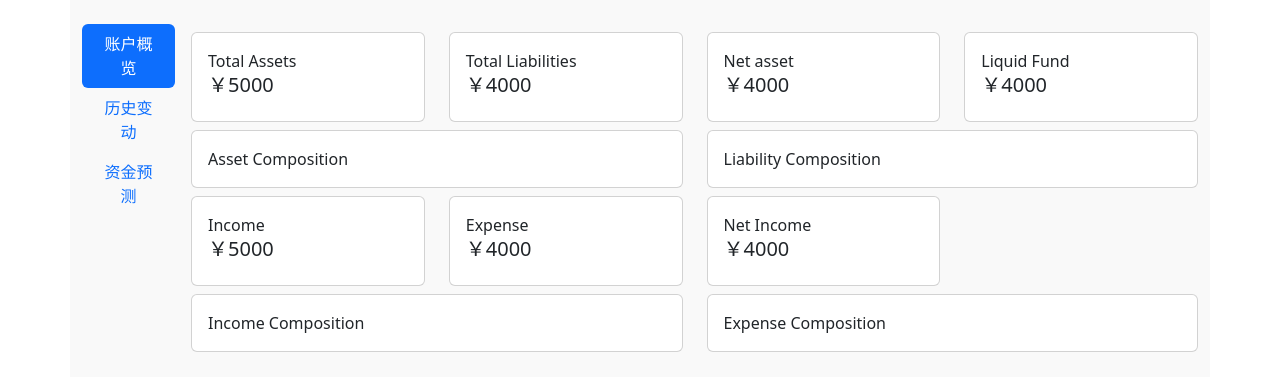
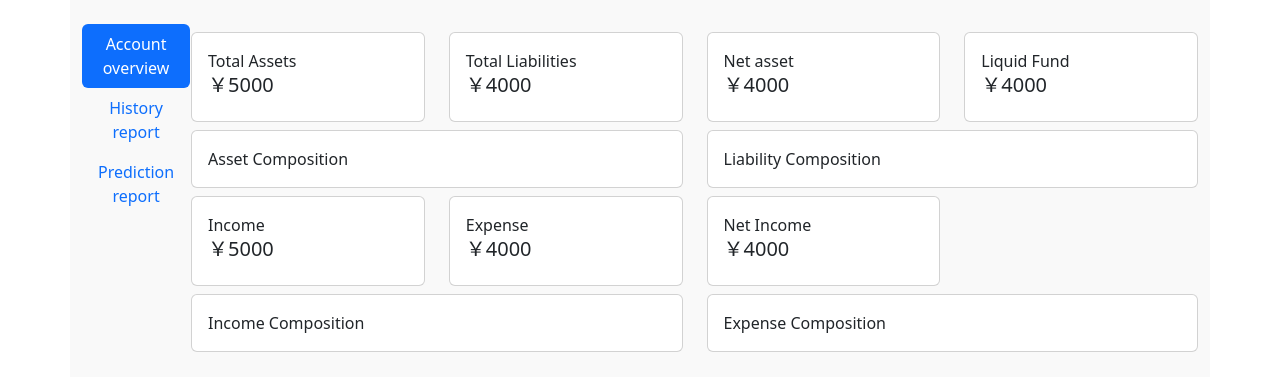
Before and after one commit to nutalk/OpenBookkeeping, a Django app: template accounts/templates/report.html in a window 1280 px wide. Shown: the part 56-447 px from the top of the page. Run offline with Django 5.2, Linux system fonts and the light colour scheme; the template is opened without the code that fills it, so the values that code supplies are empty; some libraries are stand-ins or nearby versions.

Commit message:
Adjust report page

```diff
--- a/accounts/templates/report.html
+++ b/accounts/templates/report.html
@@ -14,9 +14,12 @@
 
 <div class="d-flex align-items-start">
     <div class="nav flex-column nav-pills me-3 col-lg-1" id="v-pills-tab" role="tablist" aria-orientation="vertical">
-      <button class="nav-link active" id="v-pills-home-tab" data-bs-toggle="pill" data-bs-target="#v-pills-home" type="button" role="tab" aria-controls="v-pills-home" aria-selected="true">账户概览</button>
-      <button class="nav-link" id="v-pills-profile-tab" data-bs-toggle="pill" data-bs-target="#v-pills-profile" type="button" role="tab" aria-controls="v-pills-profile" aria-selected="false">历史变动</button>
-      <button class="nav-link" id="v-pills-disabled-tab" data-bs-toggle="pill" data-bs-target="#v-pills-disabled" type="button" role="tab" aria-controls="v-pills-disabled" aria-selected="false">资金预测</button>
+      <button class="nav-link active" id="v-pills-home-tab" data-bs-toggle="pill" data-bs-target="#v-pills-home"
+      type="button" role="tab" aria-controls="v-pills-home" aria-selected="true">{%trans "Account overview"%}</button>
+      <button class="nav-link" id="v-pills-profile-tab" data-bs-toggle="pill" data-bs-target="#v-pills-profile" type="button" role="tab"
+      aria-controls="v-pills-profile" aria-selected="false">{%trans "History report"%}</button>
+      <button class="nav-link" id="v-pills-disabled-tab" data-bs-toggle="pill" data-bs-target="#v-pills-disabled" type="button" role="tab"
+      aria-controls="v-pills-disabled" aria-selected="false">{%trans "Prediction report"%}</button>
 
     </div>
     <div class="tab-content" id="v-pills-tabContent">
```
Also changed, not shown: locale/zh_Hans/LC_MESSAGES/django.po, 1 other file.
